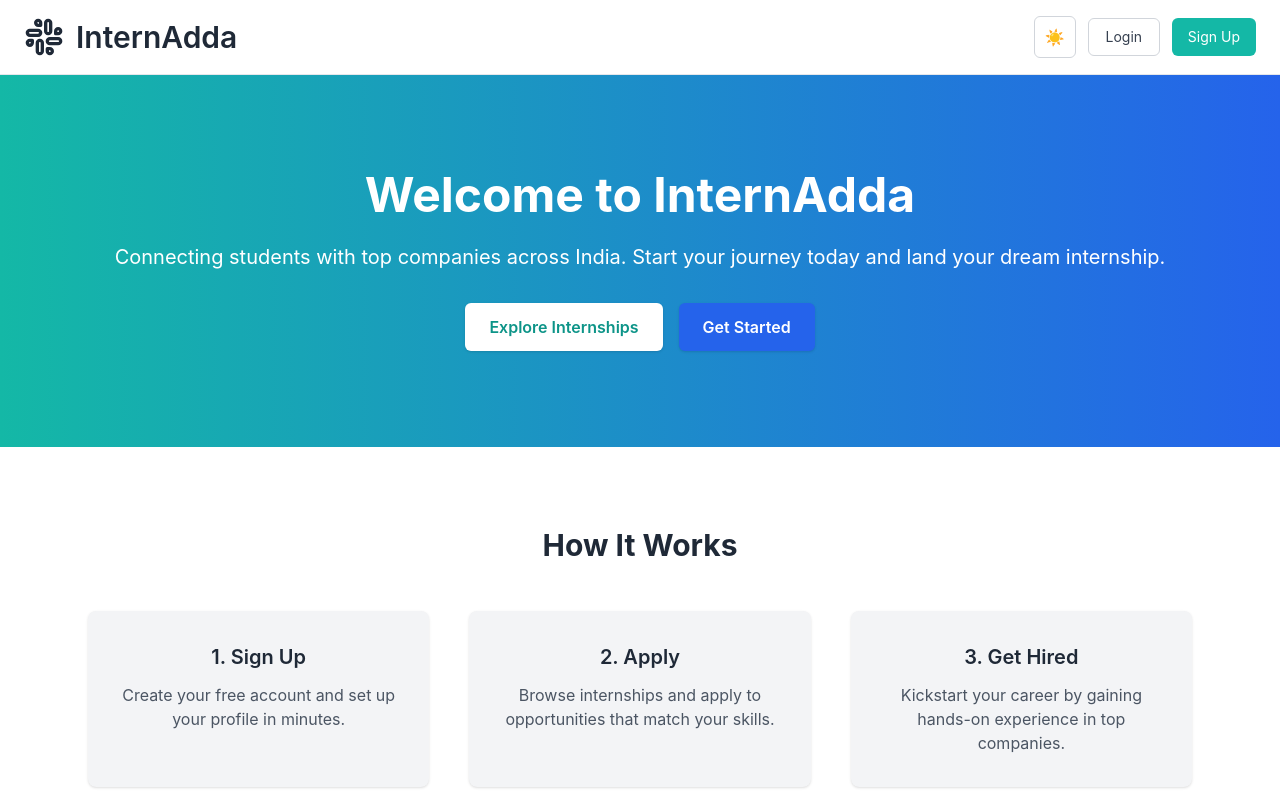
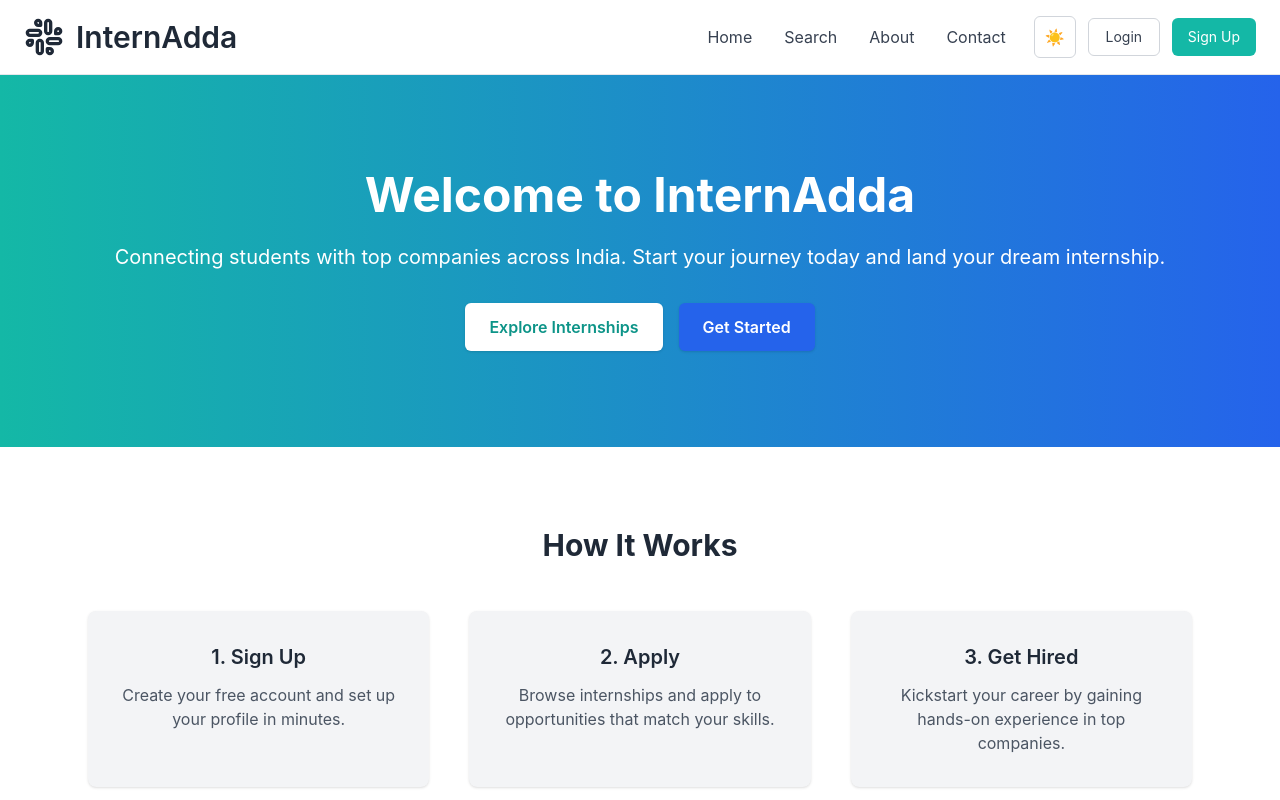
Before and after one commit to devvrat-singh-gth/internshipHub-frontend, a React (Vite) app: page / in a window 1280 px wide. Shown: the top 800 px of the page. Built offline with nearby package versions, Linux system fonts and the light colour scheme.

Commit message:
prototype

```diff
--- a/src/components/Navbar.jsx
+++ b/src/components/Navbar.jsx
@@ -95,7 +95,43 @@ const Navbar = () => {
           <div className="flex items-center gap-1 sm:gap-3">
             {/* Desktop Navigation Links */}
             <div className="hidden md:flex gap-8 mr-4">
-              {/* ... desktop links here ... */}
+              <Link to="/" className="nav-link hover:text-teal-500">
+                Home
+              </Link>
+              <Link to="/internships" className="nav-link hover:text-teal-500">
+                Search
+              </Link>
+
+              {!isLoggedIn ? (
+                <>
+                  <Link to="/about" className="nav-link hover:text-teal-500">
+                    About
+                  </Link>
+                  <Link to="/contact" className="nav-link hover:text-teal-500">
+                    Contact
+                  </Link>
+                </>
+              ) : (
+                <>
+                  <Link
+                    to="/recommendations"
+                    className="nav-link hover:text-teal-500"
+                  >
+                    Recommendations
+                  </Link>
+                  <Link
+                    to="/dashboard"
+                    className="nav-link hover:text-teal-500"
+                  >
+                    Dashboard
+                  </Link>
+                  {isAdmin && (
+                    <Link to="/admin" className="nav-link hover:text-teal-500">
+                      Admin
+                    </Link>
+                  )}
+                </>
+              )}
             </div>
 
             {/* Dark Mode Toggle */}
```
Lines whose indentation alone changed are shown as unchanged.
